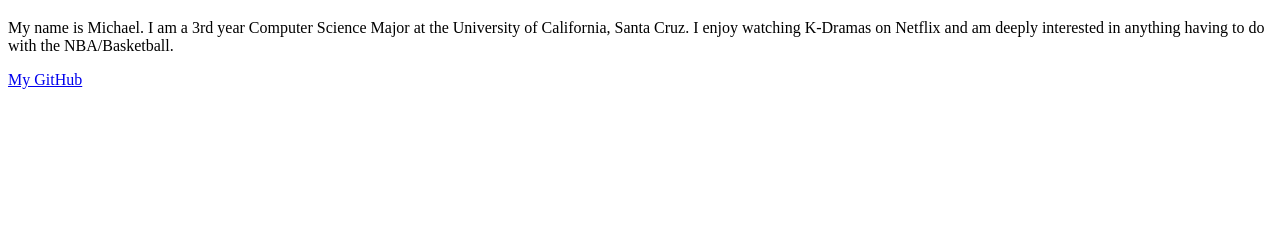
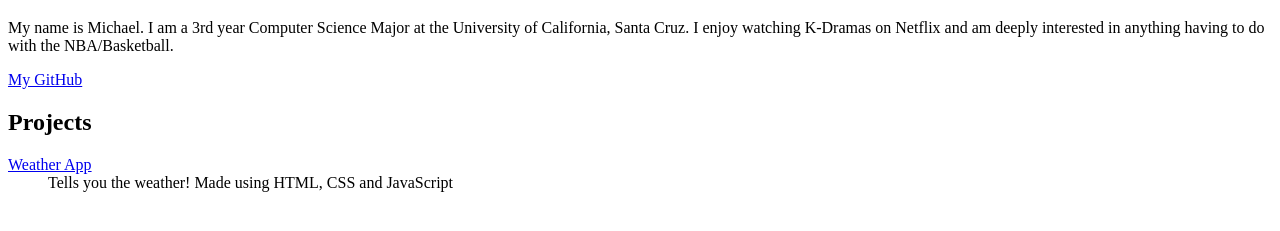
Before and after one commit to msoebrot/website, a plain HTML site: page index.html in a window 1280 px wide. Shown: the part 61-292 px from the top of the page. Drawn offline with Linux system fonts and the light colour scheme.

Commit message:
Update index.html

```diff
--- a/index.html
+++ b/index.html
@@ -11,5 +11,10 @@
             K-Dramas on Netflix and am deeply interested in anything
             having to do with the NBA/Basketball. </p>
         <a href="https://github.com/msoebrot"> My GitHub</a>
+        <h2> Projects </h2>
+        <dl>
+            <dt> <a href="https://github.com/msoebrot"> Weather App</a></dt>
+                <dd> Tells you the weather! Made using HTML, CSS and JavaScript </dd>
+        </dl>
     </body>
 </html>
```
